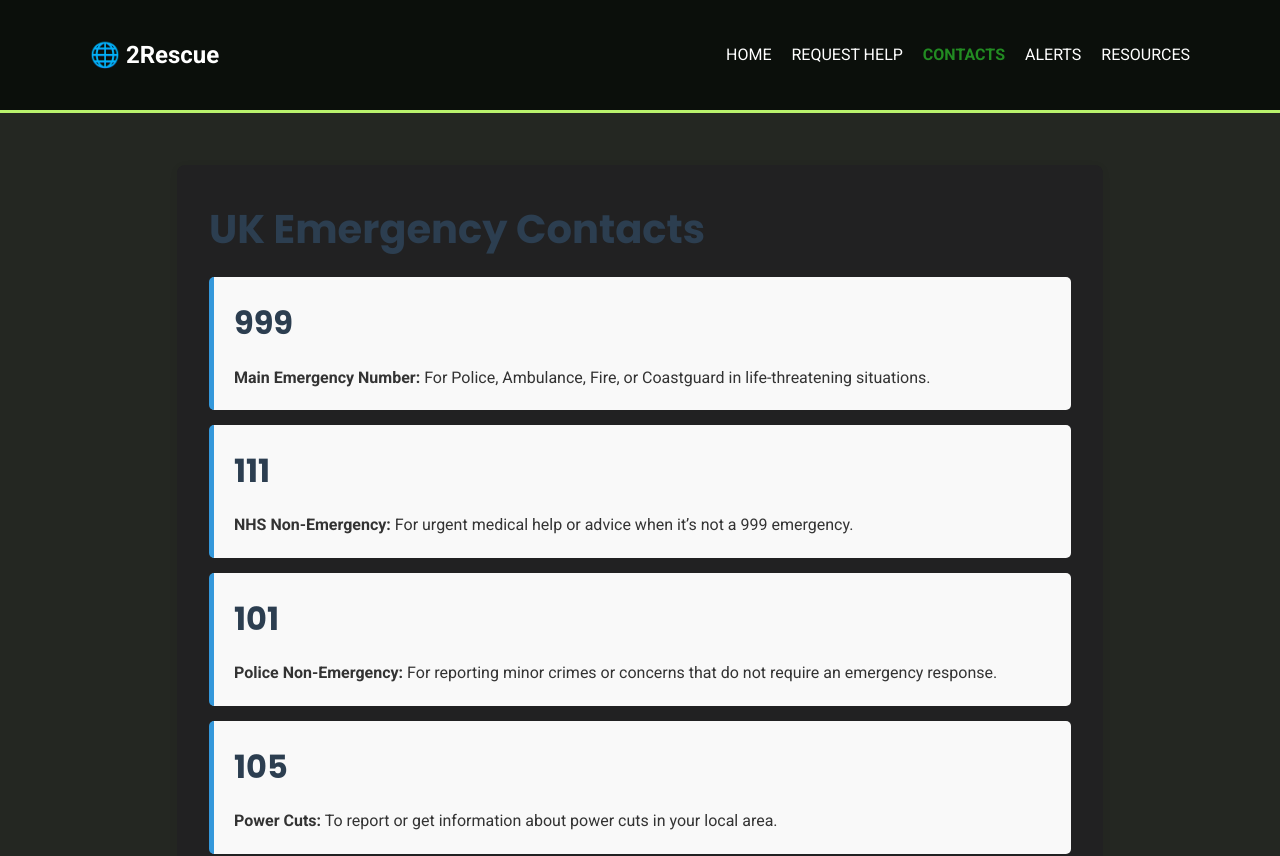
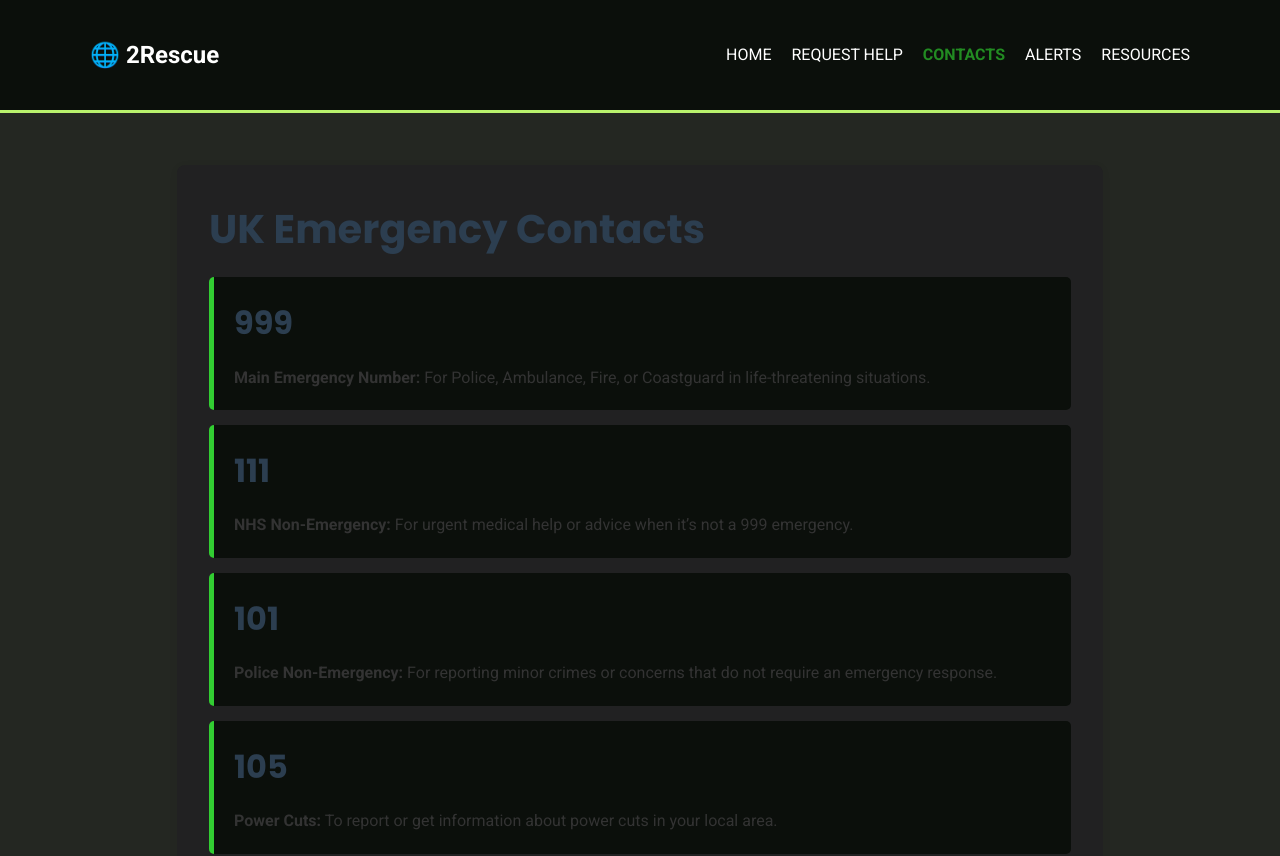
Before and after one commit to amiraTech/2Rescue, a React (Vite) app in the folder 2rescue/: page /contacts in a window 1280 px wide. Shown: the top 856 px of the page. Built offline with nearby package versions, Linux system fonts and the light colour scheme.

Commit message:
14/07/2025

```diff
--- a/2rescue/src/App.css
+++ b/2rescue/src/App.css
@@ -44,8 +44,7 @@ body {
   transition: background-color 0.3s ease;
 }
 .btn-primary:hover {
-  background: #32CD32;
-  opacity: 50%;
+  background: #176c17;
 }
 
 .btn-secondary {
@@ -59,8 +58,7 @@ body {
   transition: background-color 0.3s ease;
 }
 .btn-secondary:hover {
-  background: #32CD32;
-  opacity: 50%;
+  background: #176c17;
 }
 
 
@@ -78,7 +76,7 @@ body {
 .hero {
   text-align: center;
   padding: 40px 20px;
-  background: #fff;
+  background: #0b0f0b;
   margin-bottom: 20px;
   border-radius: 8px;
   box-shadow: 0 2px 10px rgba(0,0,0,0.05);
@@ -91,7 +89,7 @@ body {
 }
 
 .feature-item {
-  background: #fff;
+ background: #0b0f0b;
   padding: 25px;
   text-align: center;
   border-radius: 8px;
@@ -121,11 +119,11 @@ form input, form textarea, form select {
 
 /* Contacts Page */
 .contact-item {
-  background: #f9f9f9;
+  background: #0b0f0b;
   padding: 20px;
   margin-bottom: 15px;
   border-radius: 5px;
-  border-left: 5px solid #3498db;
+  border-left: 5px solid #32CD32;
 }
 .contact-item h2 {
   color: #2c3e50;
```
